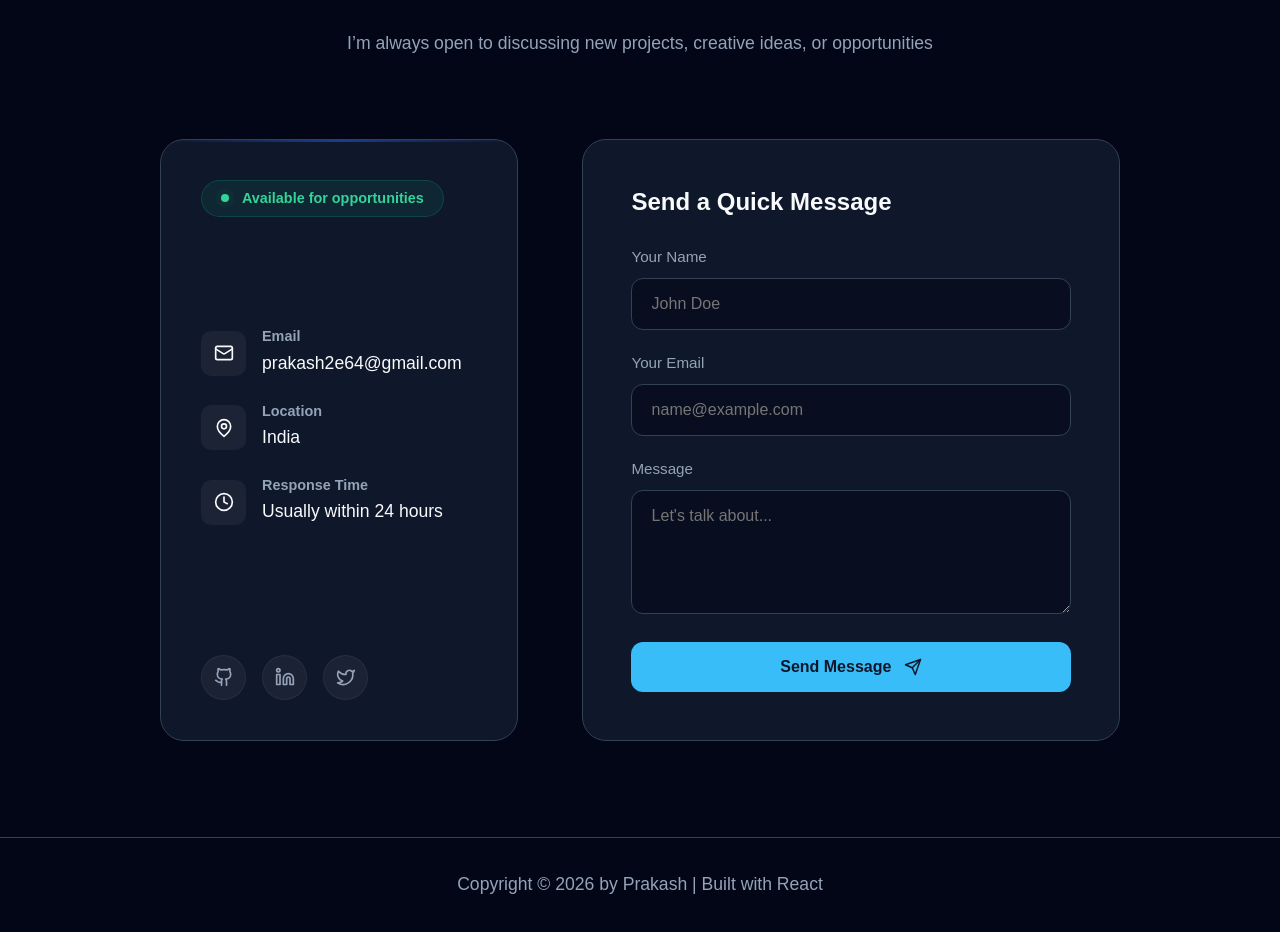
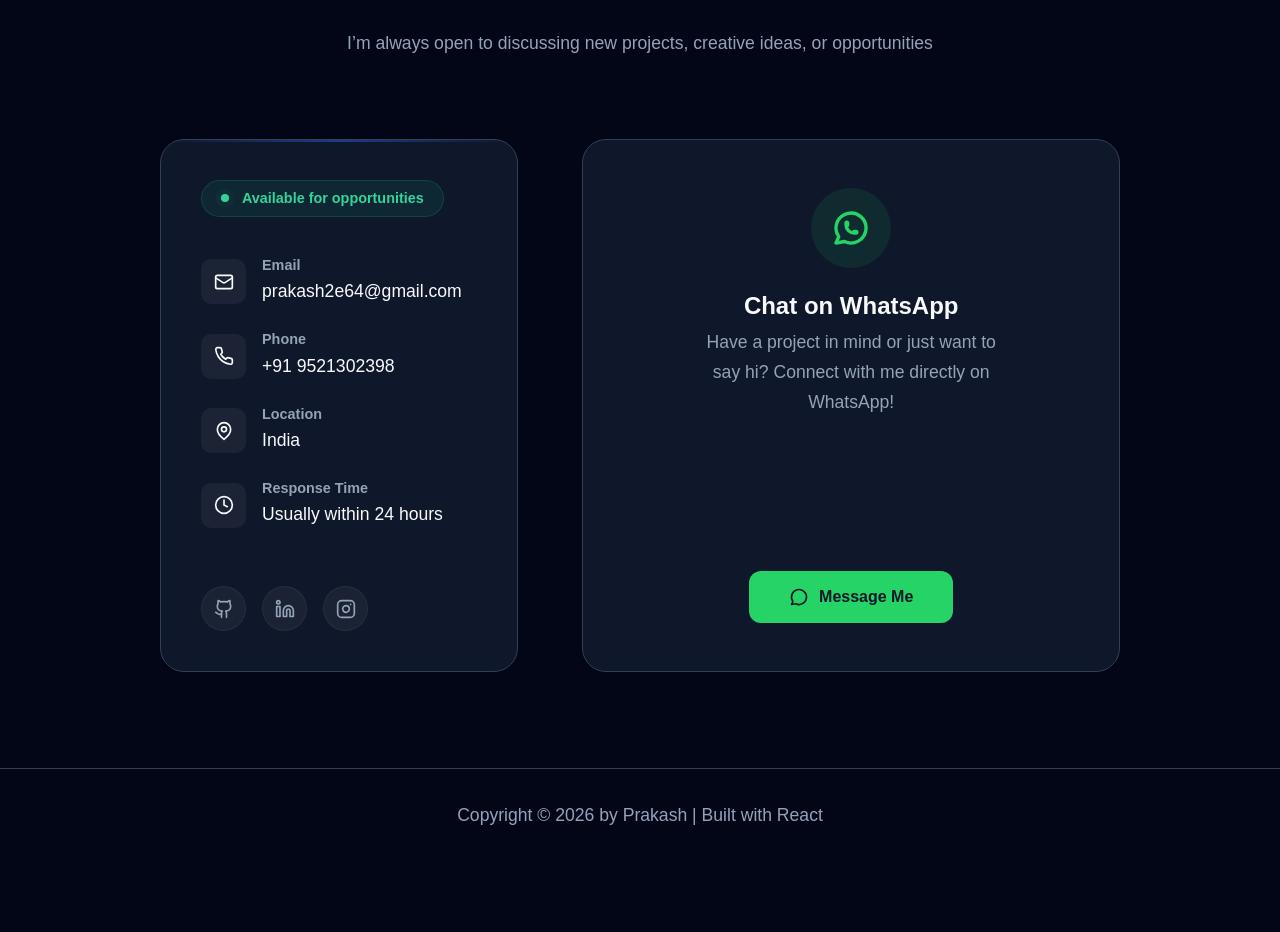
Before and after one commit to prakash-mawliya/Prakash, a React (Vite) app: page / in a window 1280 px wide. Shown: the part 7040-7972 px from the top of the page. After the commit the page ends 7903 px from the top, so only its background shows below. Built offline with nearby package versions, Linux system fonts and the light colour scheme.

Commit message:
Update Contact section: WhatsApp button and clickable links, revert animation

```diff
--- a/src/components/Contact.jsx
+++ b/src/components/Contact.jsx
@@ -1,46 +1,7 @@
 import { motion } from 'framer-motion';
-import { useState } from 'react';
+import { userData } from '../data';
 
 const Contact = () => {
-  const [formData, setFormData] = useState({
-    name: '',
-    email: '',
-    message: ''
-  });
-
-  const handleChange = (e) => {
-    setFormData({ ...formData, [e.target.name]: e.target.value });
-  };
-
-  const handleSubmit = async (e) => {
-    e.preventDefault();
-
-    // Use environment variable for API URL in production, fallback to localhost in dev
-    const API_URL = import.meta.env.VITE_API_URL || 'http://localhost:5000';
-
-    try {
-      const response = await fetch(`${API_URL}/api/contact`, {
-        method: 'POST',
-        headers: {
-          'Content-Type': 'application/json',
-        },
-        body: JSON.stringify(formData),
-      });
-
-      const data = await response.json();
-
-      if (data.success) {
-        alert('Message sent successfully! 🚀');
-        setFormData({ name: '', email: '', message: '' });
-      } else {
-        alert('Failed to send message: ' + data.message);
-      }
-    } catch (error) {
-      console.error('Error:', error);
-      alert('Something went wrong. Is the backend running?');
-    }
-  };
-
   return (
     <section id="contact" className="contact-section">
       <div className="contact-wrapper">
@@ -83,25 +44,35 @@ const Contact = () => {
             </div>
 
             <div className="info-items">
-              <div className="info-item">
+              <a href={`mailto:${userData.email}`} className="info-item" style={{ textDecoration: 'none', color: 'inherit', display: 'flex', cursor: 'pointer' }}>
                 <div className="info-icon">
                   <svg xmlns="http://www.w3.org/2000/svg" width="20" height="20" viewBox="0 0 24 24" fill="none" stroke="currentColor" strokeWidth="2" strokeLinecap="round" strokeLinejoin="round"><rect x="2" y="4" width="20" height="16" rx="2"></rect><path d="m22 7-8.97 5.7a1.94 1.94 0 0 1-2.06 0L2 7"></path></svg>
                 </div>
                 <div>
                   <h4 className="info-label">Email</h4>
-                  <p className="info-value">prakash2e64@gmail.com</p>
+                  <p className="info-value">{userData.email}</p>
                 </div>
-              </div>
+              </a>
 
-              <div className="info-item">
+              <a href={`tel:+91${userData.phone}`} className="info-item" style={{ textDecoration: 'none', color: 'inherit', display: 'flex', cursor: 'pointer' }}>
+                <div className="info-icon">
+                   <svg xmlns="http://www.w3.org/2000/svg" width="20" height="20" viewBox="0 0 24 24" fill="none" stroke="currentColor" strokeWidth="2" strokeLinecap="round" strokeLinejoin="round"><path d="M22 16.92v3a2 2 0 0 1-2.18 2 19.79 19.79 0 0 1-8.63-3.07 19.5 19.5 0 0 1-6-6 19.79 19.79 0 0 1-3.07-8.67A2 2 0 0 1 4.11 2h3a2 2 0 0 1 2 1.72 12.84 12.84 0 0 0 .7 2.81 2 2 0 0 1-.45 2.11L8.09 9.91a16 16 0 0 0 6 6l1.27-1.27a2 2 0 0 1 2.11-.45 12.84 12.84 0 0 0 2.81 .7A2 2 0 0 1 22 16.92z"></path></svg>
+                </div>
+                <div>
+                  <h4 className="info-label">Phone</h4>
+                  <p className="info-value">+91 {userData.phone}</p>
+                </div>
+              </a>
+
+              <a href={`https://www.google.com/maps/search/${userData.location}`} target="_blank" rel="noopener noreferrer" className="info-item" style={{ textDecoration: 'none', color: 'inherit', display: 'flex', cursor: 'pointer' }}>
                 <div className="info-icon">
                   <svg xmlns="http://www.w3.org/2000/svg" width="20" height="20" viewBox="0 0 24 24" fill="none" stroke="currentColor" strokeWidth="2" strokeLinecap="round" strokeLinejoin="round"><path d="M20 10c0 6-8 12-8 12s-8-6-8-12a8 8 0 0 1 16 0Z"></path><circle cx="12" cy="10" r="3"></circle></svg>
                 </div>
                 <div>
                   <h4 className="info-label">Location</h4>
-                  <p className="info-value">India</p>
+                  <p className="info-value">{userData.location}</p>
                 </div>
-              </div>
+              </a>
 
               <div className="info-item">
                 <div className="info-icon">
@@ -115,73 +86,66 @@ const Contact = () => {
             </div>
 
             <div className="social-links-row">
-              <a href="https://github.com/prakash-mawliya" target="_blank" rel="noopener noreferrer" className="social-btn">
+              <a href={userData.socials.github} target="_blank" rel="noopener noreferrer" className="social-btn">
                 <svg xmlns="http://www.w3.org/2000/svg" width="20" height="20" viewBox="0 0 24 24" fill="none" stroke="currentColor" strokeWidth="2" strokeLinecap="round" strokeLinejoin="round"><path d="M15 22v-4a4.8 4.8 0 0 0-1-3.5c3 0 6-2 6-5.5.08-1.25-.27-2.48-1-3.5.28-1.15.28-2.35 0-3.5 0 0-1 0-3 1.5-2.64-.5-5.36-.5-8 0C6 2 5 2 5 2c-.3 1.15-.3 2.35 0 3.5A5.403 5.403 0 0 0 4 9c0 3.5 3 5.5 6 5.5-.39.49-.68 1.05-.85 1.65-.17.6-.22 1.23-.15 1.85v4"></path><path d="M9 18c-4.51 2-5-2-7-2"></path></svg>
               </a>
-              <a href="#" className="social-btn">
+              <a href={userData.socials.linkedin} target="_blank" rel="noopener noreferrer" className="social-btn">
                 <svg xmlns="http://www.w3.org/2000/svg" width="20" height="20" viewBox="0 0 24 24" fill="none" stroke="currentColor" strokeWidth="2" strokeLinecap="round" strokeLinejoin="round"><path d="M16 8a6 6 0 0 1 6 6v7h-4v-7a2 2 0 0 0-2-2 2 2 0 0 0-2 2v7h-4v-7a6 6 0 0 1 6-6z"></path><rect width="4" height="12" x="2" y="9"></rect><circle cx="4" cy="4" r="2"></circle></svg>
               </a>
-              <a href="#" className="social-btn">
-                <svg xmlns="http://www.w3.org/2000/svg" width="20" height="20" viewBox="0 0 24 24" fill="none" stroke="currentColor" strokeWidth="2" strokeLinecap="round" strokeLinejoin="round"><path d="M22 4s-.7 2.1-2 3.4c1.6 10-9.4 17.3-18 11.6 2.2.1 4.4-.6 6-2C3 15.5.5 9.6 3 5c2.2 2.6 5.6 4.1 9 4-.9-4.2 4-6.6 7-3.8 1.1 0 3-1.2 3-1.2z"></path></svg>
+              <a href={userData.socials.instagram} target="_blank" rel="noopener noreferrer" className="social-btn">
+                <svg xmlns="http://www.w3.org/2000/svg" width="20" height="20" viewBox="0 0 24 24" fill="none" stroke="currentColor" strokeWidth="2" strokeLinecap="round" strokeLinejoin="round"><rect width="20" height="20" x="2" y="2" rx="5" ry="5"></rect><path d="M16 11.37A4 4 0 1 1 12.63 8 4 4 0 0 1 16 11.37z"></path><line x1="17.5" x2="17.51" y1="6.5" y2="6.5"></line></svg>
               </a>
             </div>
           </motion.div>
 
-          {/* Right Column: Form */}
-          <motion.form
+          {/* Right Column: WhatsApp Call to Action */}
+          <motion.div
             className="contact-form-card"
-            onSubmit={handleSubmit}
             initial={{ opacity: 0, x: 50 }}
             whileInView={{ opacity: 1, x: 0 }}
             transition={{ duration: 0.6 }}
             viewport={{ once: true }}
+            style={{ display: 'flex', flexDirection: 'column', justifyContent: 'center', alignItems: 'center', textAlign: 'center', minHeight: '300px' }}
           >
-            <h3 className="form-title">Send a Quick Message</h3>
-
-            <div className="form-group">
-              <label htmlFor="name">Your Name</label>
-              <input
-                type="text"
-                id="name"
-                name="name"
-                value={formData.name}
-                onChange={handleChange}
-                required
-                placeholder="John Doe"
-              />
+            <div style={{
+              width: '80px',
+              height: '80px',
+              borderRadius: '50%',
+              background: 'rgba(37, 211, 102, 0.1)',
+              display: 'flex',
+              justifyContent: 'center',
+              alignItems: 'center',
+              marginBottom: '1.5rem',
+              color: '#25D366'
+            }}>
+              <svg xmlns="http://www.w3.org/2000/svg" width="40" height="40" viewBox="0 0 24 24" fill="none" stroke="currentColor" strokeWidth="2" strokeLinecap="round" strokeLinejoin="round"><path d="M3 21l1.65-3.8a9 9 0 1 1 3.4 2.9L3 21"></path><path d="M9 10a.5.5 0 0 0 1 0V9a.5.5 0 0 0-1 0v1a5 5 0 0 0 5 5h1a.5.5 0 0 0 0-1h-1a.5.5 0 0 0 0 1"></path></svg>
             </div>
 
-            <div className="form-group">
-              <label htmlFor="email">Your Email</label>
-              <input
-                type="email"
-                id="email"
-                name="email"
-                value={formData.email}
-                onChange={handleChange}
-                required
-                placeholder="name@example.com"
-              />
-            </div>
+            <h3 className="form-title" style={{ marginBottom: '0.5rem' }}>Chat on WhatsApp</h3>
+            <p style={{ color: 'var(--text-muted)', marginBottom: '2rem', maxWidth: '300px' }}>
+              Have a project in mind or just want to say hi? Connect with me directly on WhatsApp!
+            </p>
 
-            <div className="form-group">
-              <label htmlFor="message">Message</label>
-              <textarea
-                id="message"
-                name="message"
-                rows="5"
-                value={formData.message}
-                onChange={handleChange}
-                required
-                placeholder="Let's talk about..."
-              ></textarea>
-            </div>
-
-            <button type="submit" className="submit-btn">
-              <span>Send Message</span>
-              <svg xmlns="http://www.w3.org/2000/svg" width="18" height="18" viewBox="0 0 24 24" fill="none" stroke="currentColor" strokeWidth="2" strokeLinecap="round" strokeLinejoin="round"><line x1="22" x2="11" y1="2" y2="13"></line><polygon points="22 2 15 22 11 13 2 9 22 2"></polygon></svg>
-            </button>
-          </motion.form>
+            <a
+              href={`https://wa.me/91${userData.phone}?text=Hi%20Prakash,%20I%20saw%20your%20portfolio.`}
+              target="_blank"
+              rel="noopener noreferrer"
+              className="submit-btn"
+              style={{
+                display: 'inline-flex',
+                alignItems: 'center',
+                gap: '10px',
+                backgroundColor: '#25D366',
+                border: 'none',
+                textDecoration: 'none',
+                width: 'auto',
+                padding: '1rem 2.5rem'
+              }}
+            >
+              <svg xmlns="http://www.w3.org/2000/svg" width="20" height="20" viewBox="0 0 24 24" fill="none" stroke="currentColor" strokeWidth="2" strokeLinecap="round" strokeLinejoin="round"><path d="M3 21l1.65-3.8a9 9 0 1 1 3.4 2.9L3 21"></path></svg>
+              <span>Message Me</span>
+            </a>
+          </motion.div>
 
         </div>
       </div>
--- a/src/index.css
+++ b/src/index.css
@@ -7,7 +7,7 @@
 .about-section {
   position: relative;
   padding: 4rem 1.5rem;
-  background-color: var(--bg-color); /* Unified Background */
+  background-color: var(--bg-color);
   overflow: hidden;
   font-family: 'Outfit', sans-serif;
   color: var(--text-main);
```
